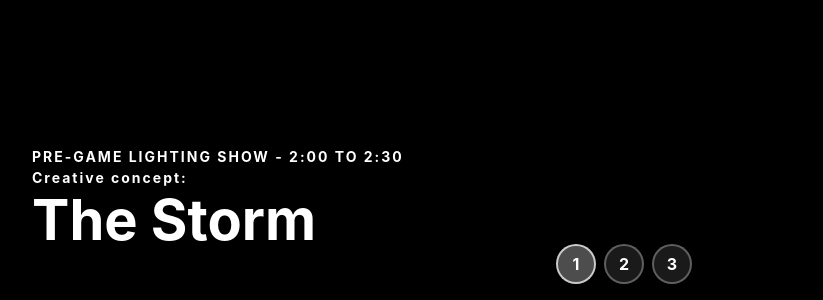
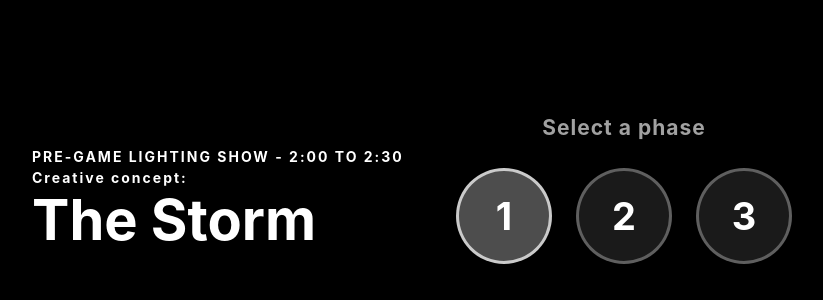
Before and after one commit to jonasjohansson/msg-jumbotron, a website: page index.html in a window 1280 px wide. Shown: the part 500-800 px from the top of the page, without its empty margins (16-839 px from the left). Drawn offline with nearby package versions, Linux system fonts and the light colour scheme.

Commit message:
add hint text

```diff
--- a/index.html
+++ b/index.html
@@ -42,14 +42,14 @@
             pointer-events: none;
         }
         #preset-btns {
-            position: fixed; bottom: 16px; left: 50%; transform: translateX(-50%); z-index: 100;
-            display: flex; gap: 8px;
+            position: fixed; bottom: 36px; left: 50%; transform: translateX(-50%); z-index: 100;
+            display: flex; gap: 24px;
         }
         #preset-btns button {
-            width: 40px; height: 40px; border-radius: 50%;
-            border: 2px solid rgba(255,255,255,0.3);
+            width: 96px; height: 96px; border-radius: 50%;
+            border: 3px solid rgba(255,255,255,0.3);
             background: rgba(255,255,255,0.1);
-            color: #fff; font: bold 16px -apple-system, sans-serif;
+            color: #fff; font: bold 38px -apple-system, sans-serif;
             cursor: pointer; transition: all 0.2s;
         }
         #preset-btns button:hover { background: rgba(255,255,255,0.25); }
@@ -57,6 +57,15 @@
             background: rgba(255,255,255,0.3);
             border-color: rgba(255,255,255,0.7);
         }
+        #click-hint {
+            position: fixed; bottom: 160px; left: 50%; transform: translateX(-50%); z-index: 100;
+            color: rgba(255,255,255,0.7);
+            font: 700 21px -apple-system, 'Helvetica Neue', sans-serif;
+            letter-spacing: 1px;
+            pointer-events: none;
+            transition: opacity 1s;
+        }
+        #click-hint.fade { opacity: 0; }
         #concept-label {
             position: fixed; bottom: 48px; left: 48px; z-index: 90;
             pointer-events: none;
@@ -86,7 +95,9 @@
     </script>
 </head>
 <body>
+<div id="click-hint">Select a phase</div>
 <div id="preset-btns"><button data-preset="lit" class="active">1</button><button data-preset="dark">2</button><button data-preset="storm">3</button></div>
+<script>setTimeout(() => { const h = document.getElementById('click-hint'); h.classList.add('fade'); setTimeout(() => h.remove(), 1000); }, 5000);</script>
 <div id="concept-label">
     <div class="subtitle">Pre-Game Lighting Show - 2:00 to 2:30</div>
     <div class="subtitle no-caps">Creative concept:</div>
```
